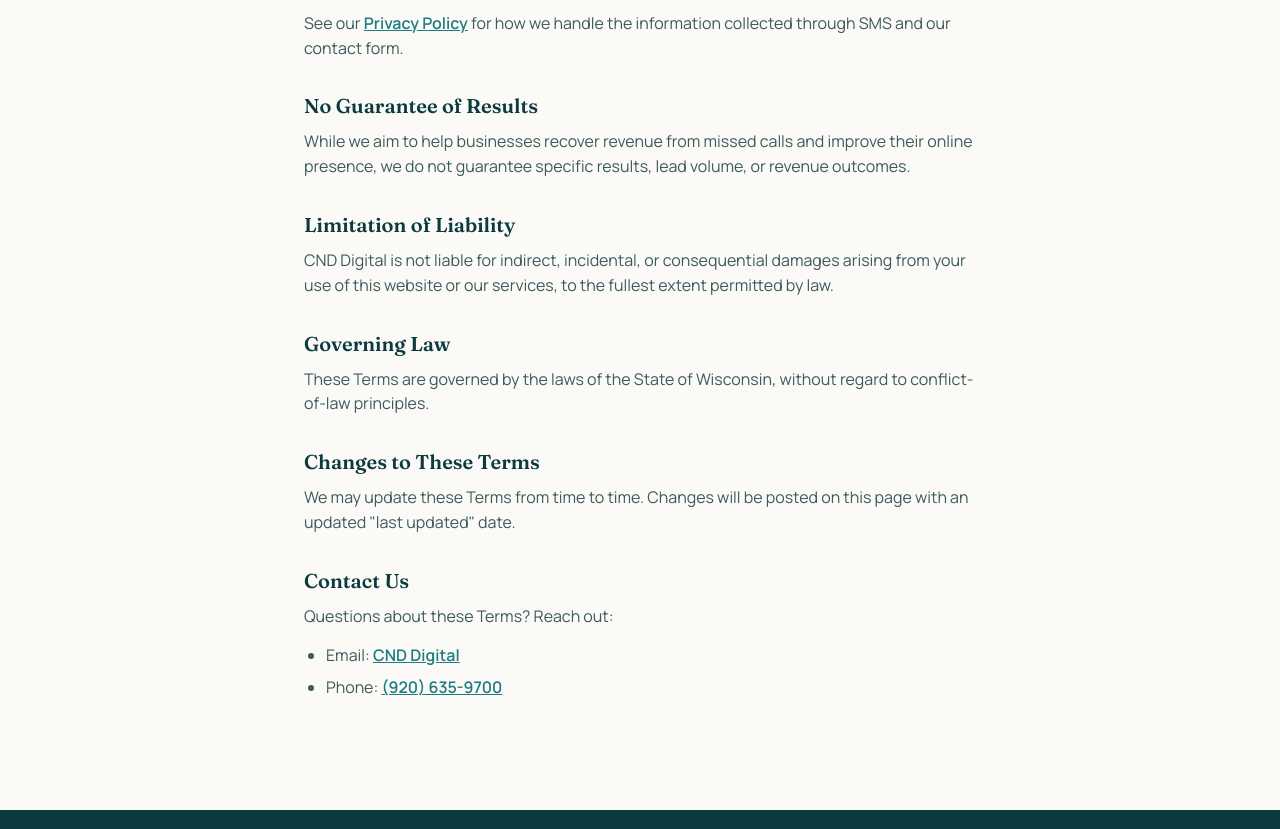
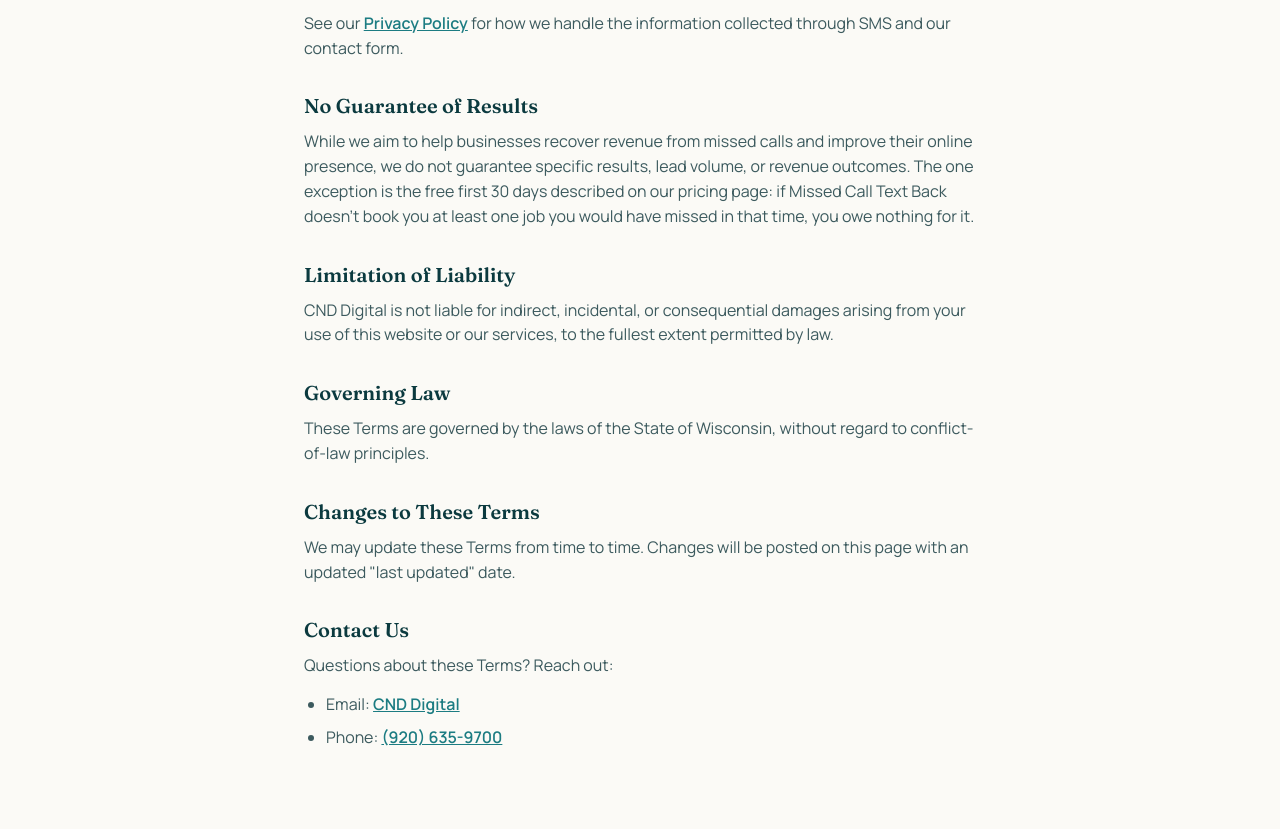
Before and after one commit to lakeshoreventures1-ai/lakehsore-web-co-, a plain HTML site: page terms.html in a window 1280 px wide. Shown: the part 926-1755 px from the top of the page. Drawn offline with Linux system fonts and the light colour scheme.

Commit message:
Switch offer to pay nothing unless it works
First 30 days free; owe nothing unless it books a missed job, then $249/month.
Replaces the $199 founding first month and money-back guarantee.

Co-Authored-By: Claude Opus 5.5 <noreply@anthropic.com>
Claude-Session: https://claude.ai/code/session_01XiaCqgrXX8Q8pJgH1Pnqti

```diff
--- a/terms.html
+++ b/terms.html
@@ -86,7 +86,10 @@
       <h2>No Guarantee of Results</h2>
       <p>While we aim to help businesses recover revenue from missed calls
       and improve their online presence, we do not guarantee specific
-      results, lead volume, or revenue outcomes.</p>
+      results, lead volume, or revenue outcomes. The one exception is the
+      free first 30 days described on our pricing page: if Missed Call Text
+      Back doesn't book you at least one job you would have missed in that
+      time, you owe nothing for it.</p>
 
       <h2>Limitation of Liability</h2>
       <p>CND Digital is not liable for indirect, incidental, or consequential
```
Also changed, not shown: index.html (+3 -2 lines).
